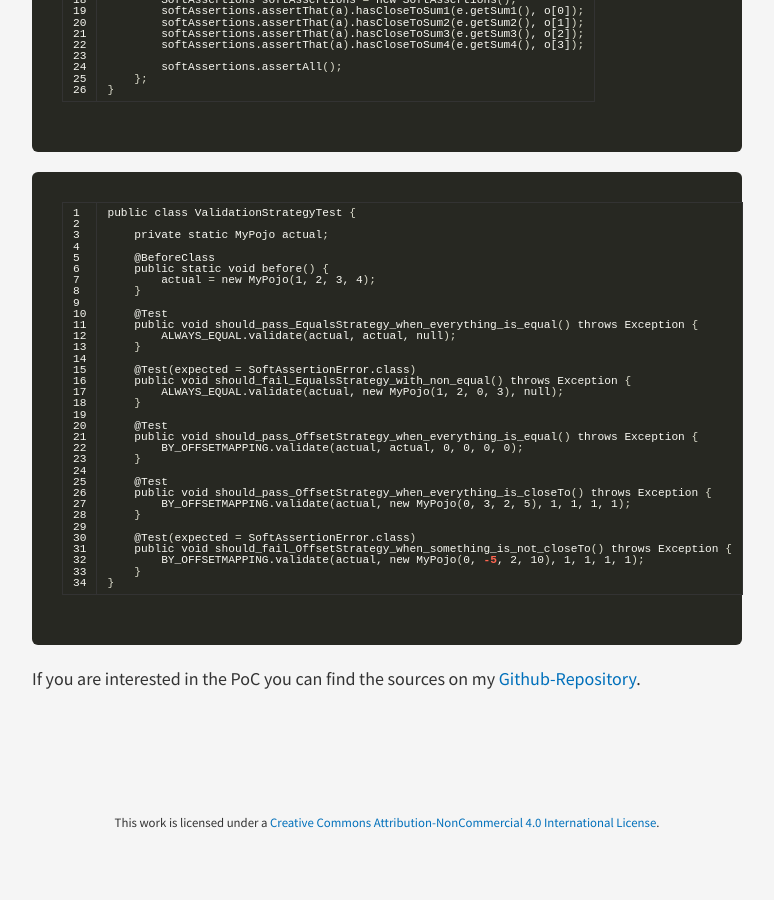
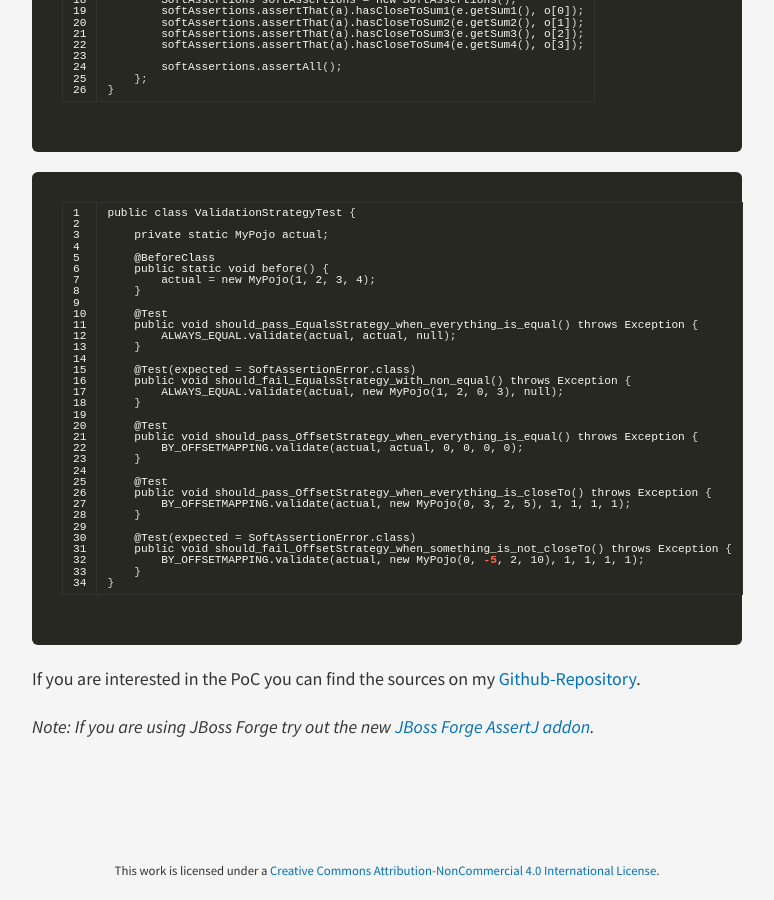
Before and after one commit to AlexBischof/AlexBischof.github.io, a Jekyll site: the page built from _posts/2015-05-28-AssertJ-For-User-Based-Validation.md, in a window 1280 px wide and 900 px high, scrolled down 2111 px. Shown: the whole window, without its empty margins (253-1027 px from the left). Built offline with Jekyll 4.4.1, drawn with Linux system fonts in a browser that asks for light colours; nearby versions of some CDN libraries; Markdown is read by kramdown in place of the engine named in the settings; comment, search, counter and statistics services are not loaded; before the commit the page ends 2963 px from its top, so only the background shows below that.

Commit message:
Added JBoss Forge AssertJ note to last article

```diff
--- a/_posts/2015-05-28-AssertJ-For-User-Based-Validation.md
+++ b/_posts/2015-05-28-AssertJ-For-User-Based-Validation.md
@@ -144,3 +144,5 @@ public class ValidationStrategyTest {
 {% endhighlight %}
 
 If you are interested in the PoC you can find the sources on my [Github-Repository](https://github.com/AlexBischof/validationstrategy).
+
+*Note: If you are using JBoss Forge try out the new [JBoss Forge AssertJ addon](https://github.com/AlexBischof/assertj-forge-addon).*
```
